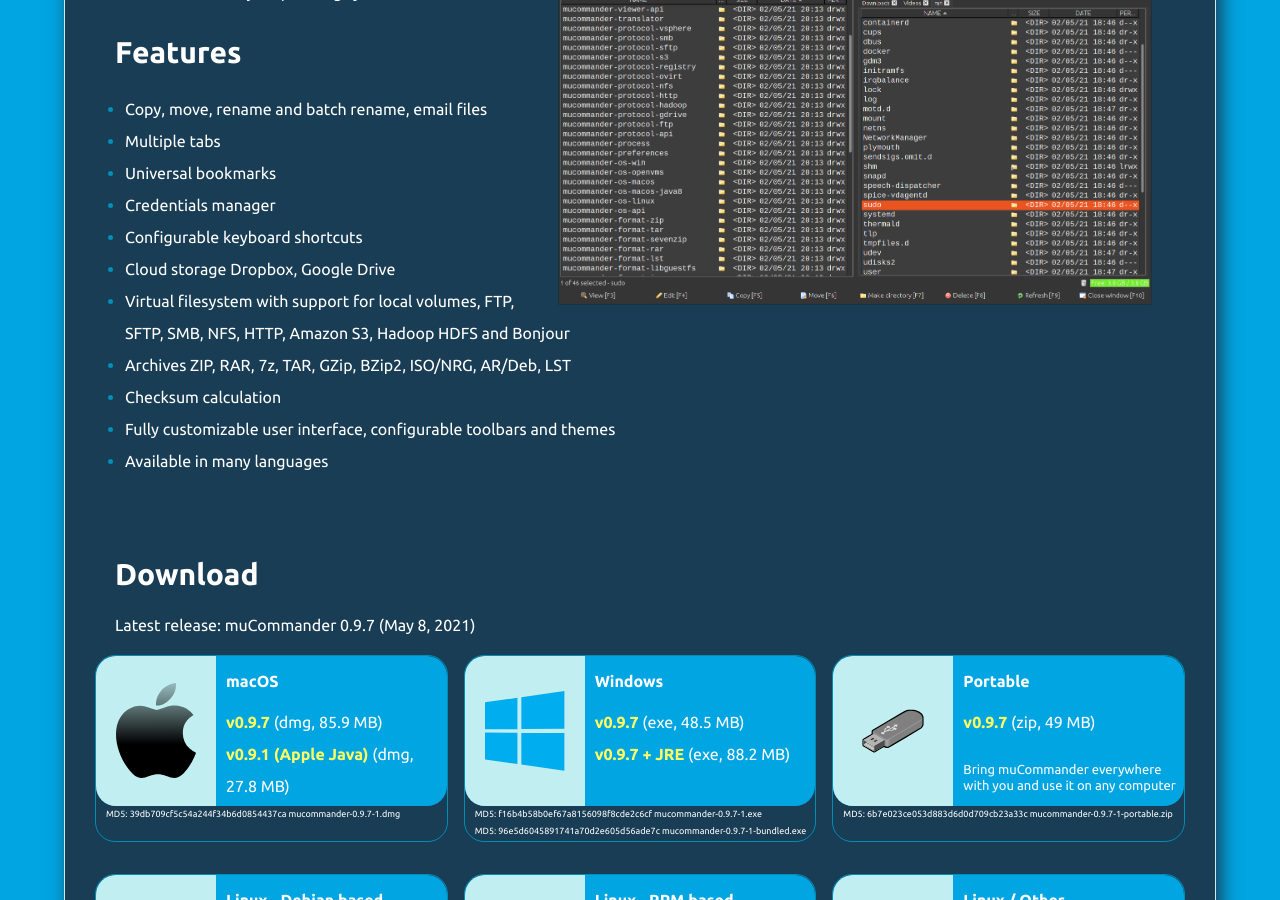
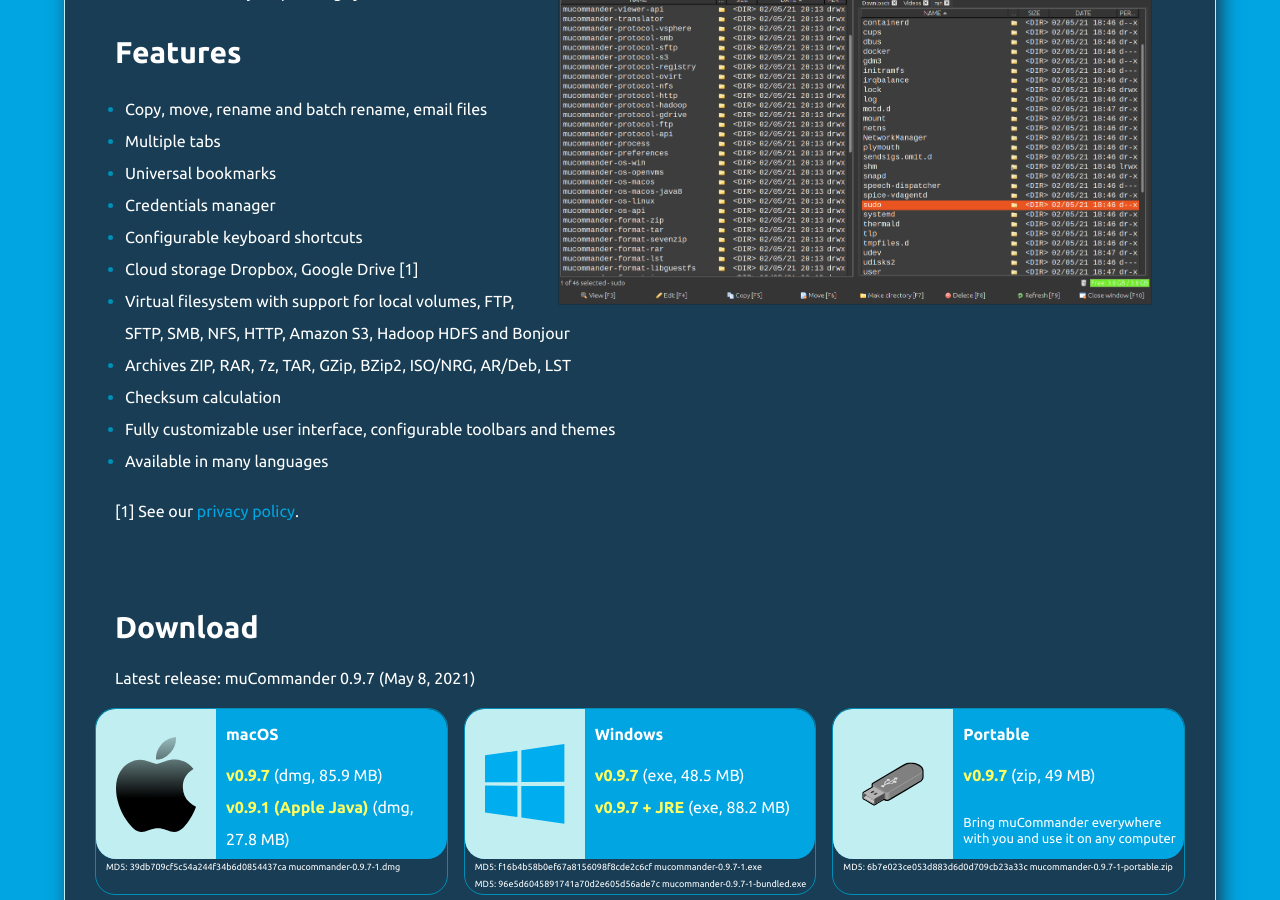
Before and after one commit to mucommander/mucommander.github.io, a Jekyll site: the page index.html, which Jekyll copies as it is, in a window 1280 px wide and 900 px high, scrolled down 382 px. Built offline with Jekyll 4.4.1, drawn with Linux system fonts in a browser that asks for light colours.

Commit message:
Reference the privacy policy from the home page

```diff
--- a/index.html
+++ b/index.html
@@ -51,13 +51,16 @@
                     <li>Universal bookmarks</li>
                     <li>Credentials manager</li>
                     <li>Configurable keyboard shortcuts</li>
-                    <li>Cloud storage Dropbox, Google Drive</li>
+                    <li>Cloud storage Dropbox, Google Drive [1]</li>
                     <li>Virtual filesystem with support for local volumes, FTP, SFTP, SMB, NFS, HTTP, Amazon S3, Hadoop HDFS and Bonjour</li>
                     <li>Archives ZIP, RAR, 7z, TAR, GZip, BZip2, ISO/NRG, AR/Deb, LST</li>
                     <li>Checksum calculation</li>
                     <li>Fully customizable user interface, configurable toolbars and themes</li>
                     <li>Available in many languages</li>
                 </ul>
+                <p class="section-outro">
+                    [1] See our <a href="https://www.mucommander.com/privacy/" target="_blank" rel="nofollow">privacy policy</a>.
+                </p>
             </div>
 
         </section>
```
